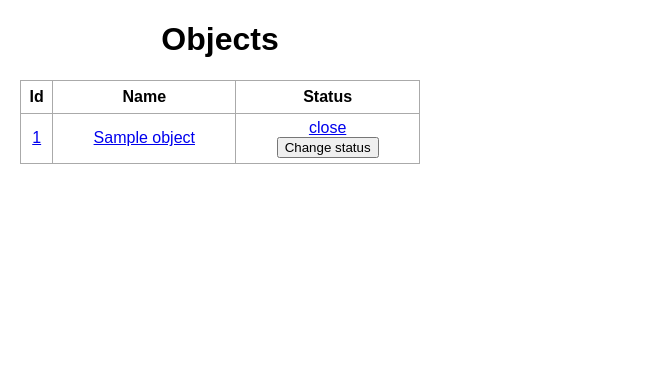
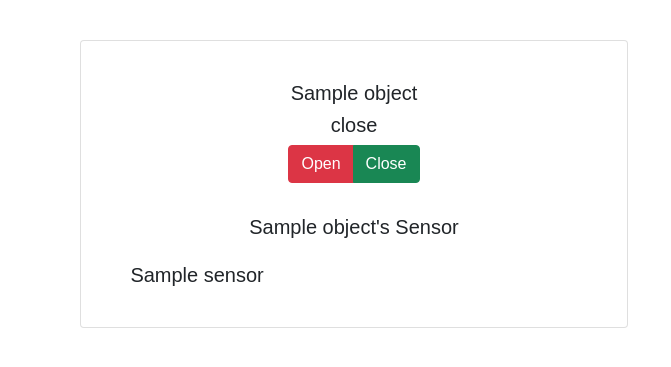
Before and after one commit to proudkittapa/Window62, a Flask app: page / in a window 1280 px wide. Shown: the top 367 px of the page, without its empty margins (0-671 px from the left). Run offline with Flask 2, Linux system fonts and the light colour scheme; tables that the repository leaves empty hold one stand-in row (values such as "Sample post").

Commit message:
new template

```diff
--- a/app.py
+++ b/app.py
@@ -41,21 +41,22 @@
     obj_id = db.Column(db.Integer)
 
     def __repr__(self):
-        return '<Sensor %r>' % self.sensor_name
+        return '<Object %r>' % self.obj_id
+
 
 class temp_reading(db.Model):
     temp_id = db.Column(db.Integer, primary_key=True)
     temp_input = db.Column(db.Float)
     sensor_id = db.Column(db.Integer)
     def __repr__(self):
-        return '<Sensor %r>' % self.temp_id
+        return '<temp_reading %r>' % self.temp_id
 
 class ldr_reading(db.Model):
     ldr_id = db.Column(db.Integer, primary_key=True)
     ldr_input = db.Column(db.Float)
     sensor_id = db.Column(db.Integer)
     def __repr__(self):
-        return '<Sensor %r>' % self.ldr_id
+        return '<ldr_reading %r>' % self.ldr_id
 
 def on_connect(client, userdata, flags, rc):
     print("Connected with result code " + str(rc))
@@ -65,13 +66,14 @@
 
 def on_message(client, userdata, msg):
     print(msg.topic+" "+str(msg.payload.decode()) + '\n')
-    val = float(msg.payload.decode())
     if msg.topic == "WindowTemp":
+        val = float(msg.payload.decode())
         temp = temp_reading(sensor_id=1, temp_input=val)
         insert(temp)
         global tempData
         tempData = str(msg.payload.decode())
     elif msg.topic == "WindowLight":
+        val = float(msg.payload.decode())
         light = ldr_reading(sensor_id=2, ldr_input=val)
         insert(light)
         # print("Light", msg.payload.decode())
@@ -117,7 +119,12 @@
 def index():
     if request.method == "GET":
         objects = Object.query.all()
-        return render_template("object.html", objects=objects)
+        sensors = []
+        for obj in objects:
+            sensor = Sensor.query.filter_by(obj_id=obj.obj_id).all()
+            sensors.append(sensor)
+
+        return render_template("object2.html", objects=objects, sensors=sensors, lightData=lightData, tempData=tempData, dustData=dustData, humidityData=humidityData)
 
 @app.route('/object/<int:id>')
 def sensors(id):
--- a/static/css/main.css
+++ b/static/css/main.css
@@ -34,3 +34,19 @@
 #content {
     width: 70%;
 }
+
+.object-bar{
+    width: 90%;
+    padding: 1rem;
+    background-color: #FFFFFF;
+    justify-content: space-between;
+    /* overflow-x: scroll; */
+}
+.center{
+    text-align: center;
+
+}
+
+.card-height{
+    height: 100%;
+}
--- a/templates/base.html
+++ b/templates/base.html
@@ -1,6 +1,8 @@
 <!DOCTYPE html>
 <html lang="en">
 <head>
+    <link href="https://cdn.jsdelivr.net/npm/bootstrap@5.0.2/dist/css/bootstrap.min.css" rel="stylesheet" integrity="sha384-EVSTQN3/azprG1Anm3QDgpJLIm9Nao0Yz1ztcQTwFspd3yD65VohhpuuCOmLASjC" crossorigin="anonymous">
+    <script src="https://cdn.jsdelivr.net/npm/bootstrap@5.0.2/dist/js/bootstrap.bundle.min.js" integrity="sha384-MrcW6ZMFYlzcLA8Nl+NtUVF0sA7MsXsP1UyJoMp4YLEuNSfAP+JcXn/tWtIaxVXM" crossorigin="anonymous"></script>
     <meta charset="UTF-8">
     <meta http-equiv="X-UA-Compatible" content="IE=edge">
     <meta name="viewport" content="width=device-width, initial-scale=1.0">
--- a/templates/object.html
+++ b/templates/object.html
@@ -2,6 +2,7 @@
 
 {% block head %}
 <title>Window62</title>
+
 {% endblock %}
 
 {% block body %}
--- /dev/null
+++ b/templates/object2.html
@@ -0,0 +1,68 @@
+{% extends 'base.html' %}
+
+{% block head %}
+<title>Window62</title>
+<meta http-equiv="refresh" content="5" >
+
+{% endblock %}
+
+{% block body %}
+<div class="container-fluid object-bar">
+    <br>
+    <div class="row">
+        {% for object in objects%}
+      <div class="col-md-6">
+        <div class="card card-height">
+
+          <div class="card-body center"><br>
+              <h5 class="card-title  " >{{ object.obj_name }}</h5>
+              <div class="row ">
+                <div class="col center">
+                    <h5 class="card-text"> {{ object.obj_status }} </h5>
+                  <div class="btn-group" role="group" aria-label="Basic mixed styles example">
+                      <button type="button" class="btn btn-danger">Open</button>
+                      <button type="button" class="btn btn-success">Close</button>
+                  </div>
+                </div>
+              </div>
+          </div>
+
+          <div class="card-body center">
+            <h5>{{ object.obj_name }}'s Sensor</h5>
+              <div class="row">
+                {% for s in sensors %}
+                    {% for sensor in s %}
+                        {% if sensor.obj_id == object.obj_id %}
+                        <div class="col-md-5">
+                            <div class="card-body">
+                                <h5 class="card-title">{{ sensor.sensor_name}}</h5>
+                                {% if sensor.sensor_name == "LDR" %}
+                                    <h6>{{ lightData }}</h6>
+                                {% elif sensor.sensor_name == "Temperature" %}
+                                    <h6>{{ tempData }}</h6>
+                                {% elif sensor.sensor_name == "Humidity" %}
+                                    <h6>{{ humidityData }}</h6>
+                                {% elif sensor.sensor_name == "Dust" %}
+                                    <h6>{{ dustData }}</h6>
+                                {% endif %}
+                            </div>
+                        </div>
+                        {% endif %}
+                    {% endfor %}
+                {% endfor %}
+
+              </div>
+          </div>
+
+        </div>
+
+
+      </div>
+      {% endfor %}
+
+    </div>
+    <br>
+
+</div>
+
+{% endblock %}
```
